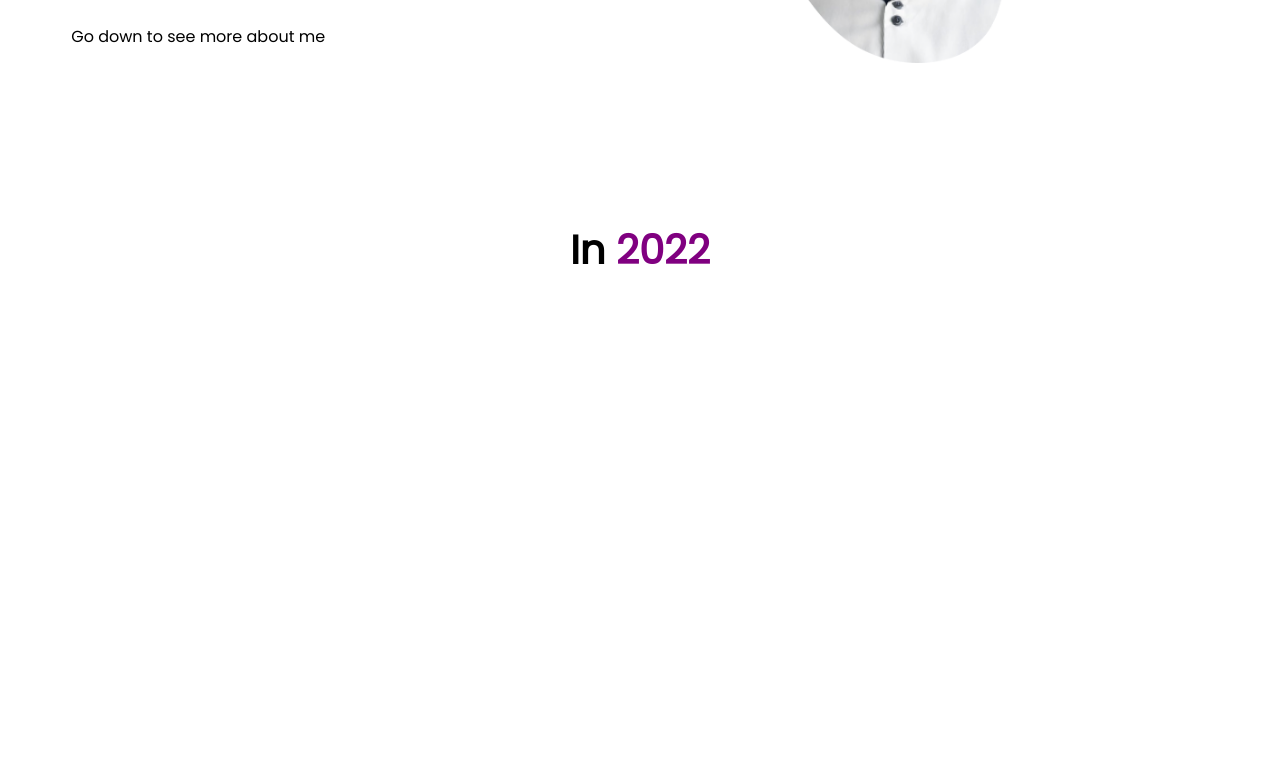
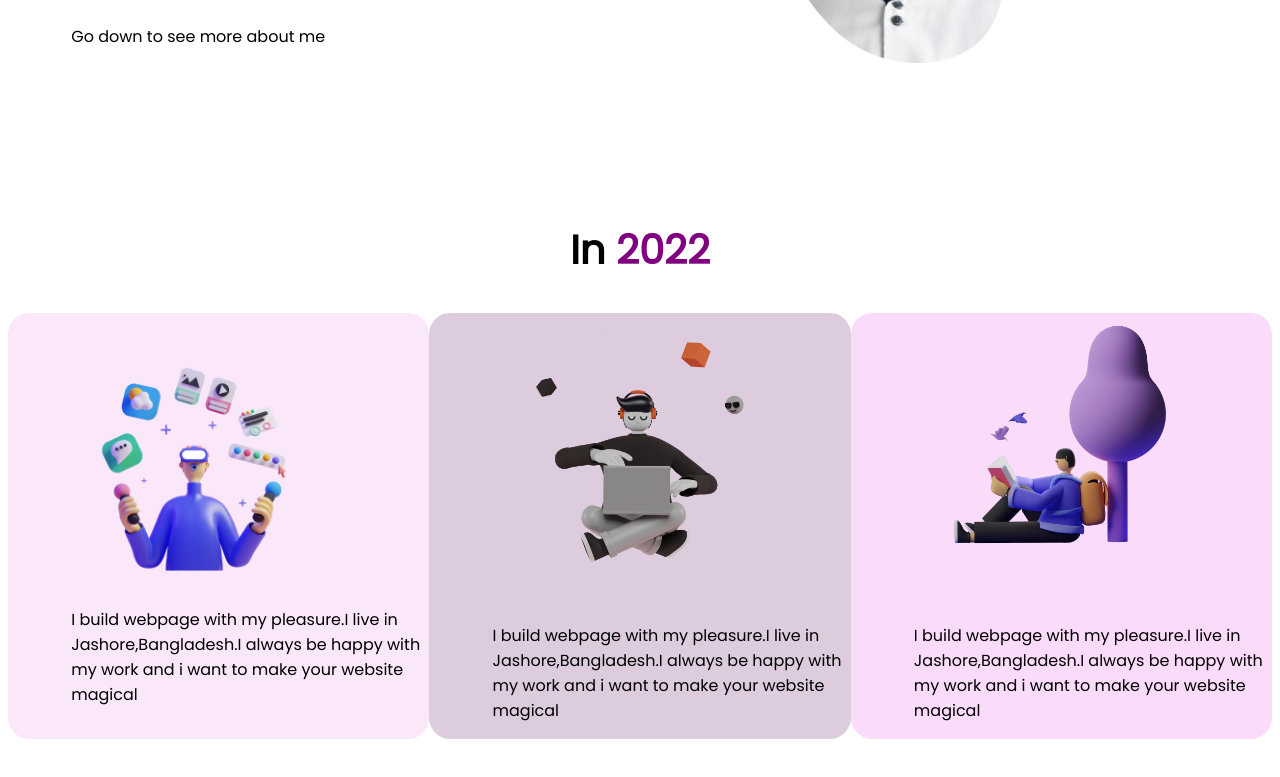
Before and after one commit to shoumikahmed/assignment-1, a plain HTML site: page index.html in a window 1280 px wide. Shown: the part 331-1108 px from the top of the page. Before the commit the page ends 800 px from the top, so only its background shows below. Drawn offline with Linux system fonts and the light colour scheme.

Commit message:
year section

```diff
--- a/index.html
+++ b/index.html
@@ -31,8 +31,22 @@
     </section>
     <section>
         <h1 class="header"> In <span class="header-color"> 2022 </span></h1>
-        <div>
-
+        <div class="flexible-content">
+            <div id="bg-color" class="half-width">
+                <img src="images/illustrators/illustrator-1.png" alt="">
+                <p>I build webpage with my pleasure.I live in Jashore,Bangladesh.I always be happy with my work and
+                    i want to make your website magical</p>
+            </div>
+            <div id="bg-color2" class="half-width">
+                <img src="images/illustrators/illustrator-2.png" alt="">
+                <p>I build webpage with my pleasure.I live in Jashore,Bangladesh.I always be happy with my work and
+                    i want to make your website magical</p>
+            </div>
+            <div id="bg-color3" class="half-width">
+                <img src="images/illustrators/illustrator-3.png" alt="">
+                <p>I build webpage with my pleasure.I live in Jashore,Bangladesh.I always be happy with my work and
+                    i want to make your website magical</p>
+            </div>
         </div>
     </section>
 </body>
--- a/style.css
+++ b/style.css
@@ -43,3 +43,15 @@ h1{
     border-image-slice: 1;
     border-left: 7px solid;
 }
+#bg-color{
+    background-color: rgb(250, 231, 250);
+    border-radius: 5%;
+}
+#bg-color2{
+    background-color: rgb(221, 204, 221);
+    border-radius: 5%
+}
+#bg-color3{
+    background-color: rgb(250, 219, 250);
+    border-radius: 5%
+}
```
